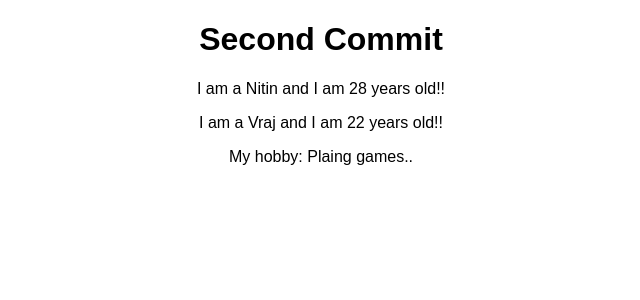
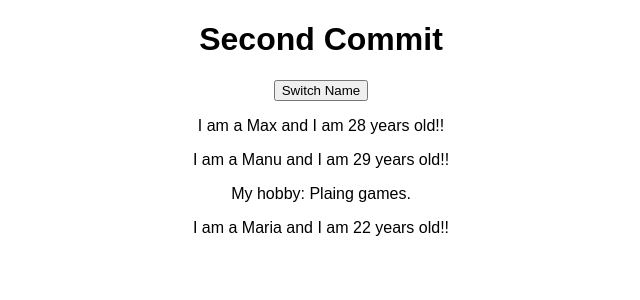
Before and after one commit to patelnitin00/React-Complete-Guide-, a React (Create React App) app: page / in a window 1280 px wide. Shown: the top 300 px of the page, without its empty margins (319-959 px from the left). Built offline with nearby package versions, Linux system fonts and the light colour scheme.

Commit message:
Understanding and Using State

```diff
--- a/src/App.js
+++ b/src/App.js
@@ -4,13 +4,30 @@
 import Person from './Person/Person';
 
 class App extends Component {
+
+  //special property 'state' can be used only if you extends Component, cannot be used in function or lamda function
+  //props are set and managed from outside of component
+  //state is managed from inside commponent
+  // you can use state on functional based component bu using React hooks
+
+  state = {
+    persons: [
+      {name: "Max", age: 28},
+      {name: "Manu", age:29},
+      {name: "Maria", age:22}
+    ]
+  }
+
   render() {
     return (
       <div className="App">
         <h1>Second Commit</h1>
+        <button>Switch Name</button>
 
-        <Person name="Nitin" age="28"/>
-        <Person name="Vraj" age="22">My hobby: Plaing games..</Person>
+        <Person name={this.state.persons[0].name} age={this.state.persons[0].age}/>
+        <Person name={this.state.persons[1].name} age={this.state.persons[1].age}>My hobby: Plaing games.</Person>
+        <Person name={this.state.persons[2].name} age={this.state.persons[2].age}/>
+
       </div>
     );
   }
```
